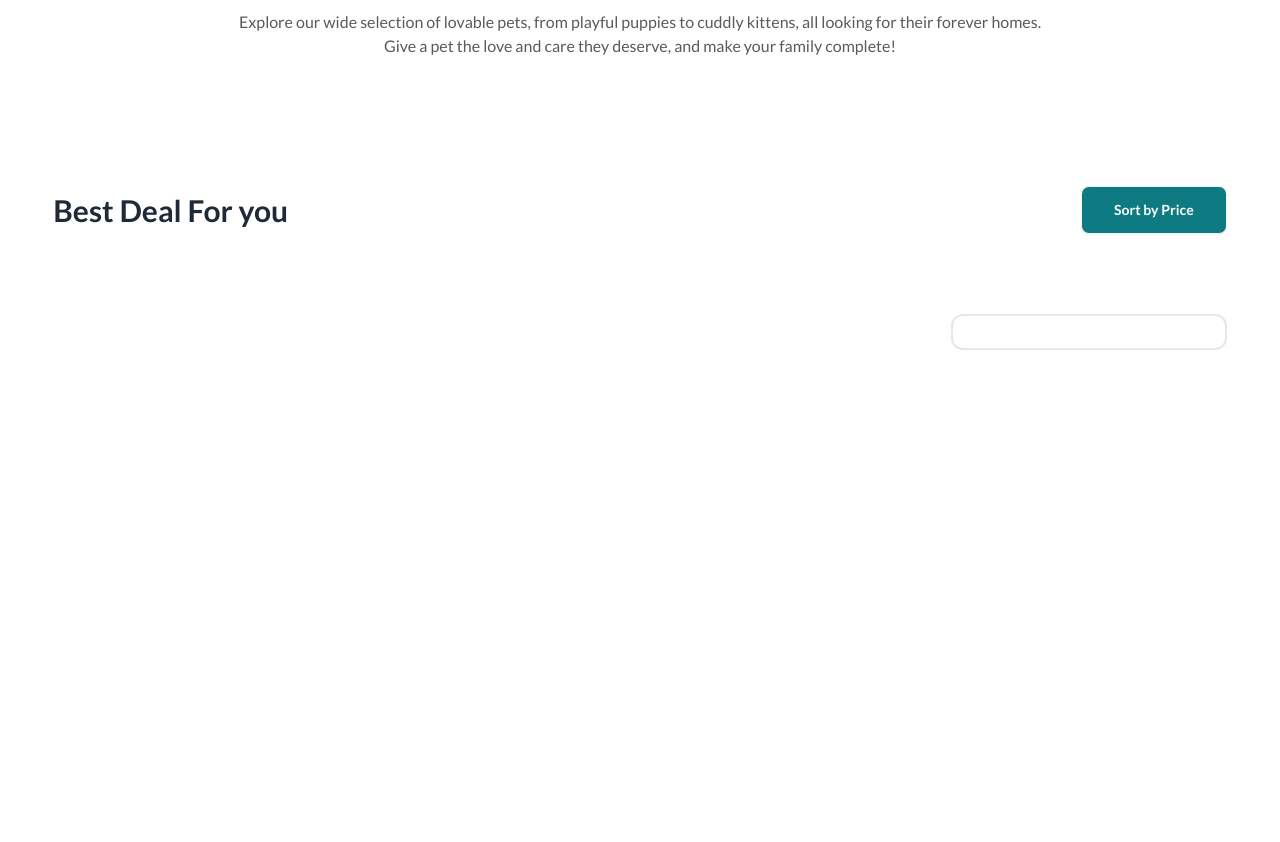
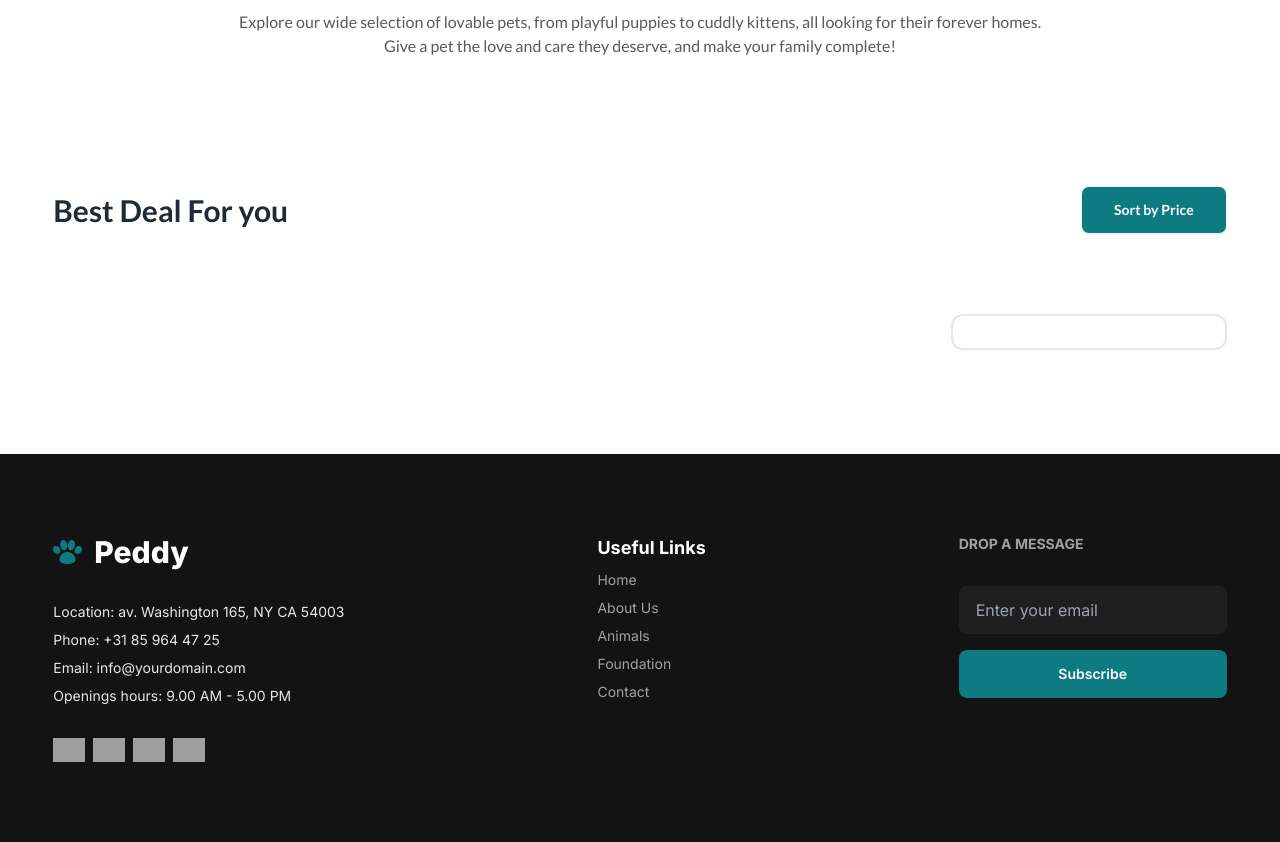
Before and after one commit to AsifurRahman10/Pet-adoption-website, a plain HTML site: page index.html in a window 1280 px wide. Shown: the part 1132-1974 px from the top of the page. Before the commit the page ends 1586 px from the top, so only its background shows below. Drawn offline with nearby package versions, Linux system fonts and the light colour scheme; no server answers; grey boxes are pictures that could not be loaded.

Commit message:
footer added

```diff
--- a/index.html
+++ b/index.html
@@ -183,7 +183,84 @@
       </section>
       <!-- pet card section ends -->
     </main>
+    <!-- footer starts -->
 
+    <section class="bg-[#131313]">
+      <footer
+        class="footer text-base-content py-20 w-11/12 mx-auto justify-between text-white font-[inter]"
+      >
+        <nav>
+          <div class="flex items-center gap-3 mb-6">
+            <img src="./images/logo.webp" alt="" />
+            <p class="font-extrabold text-3xl">Peddy</p>
+          </div>
+          <a class="link link-hover text-[#e7e7e7]"
+            >Location: av. Washington 165, NY CA 54003</a
+          >
+          <a class="link link-hover text-[#e7e7e7]">Phone: +31 85 964 47 25</a>
+          <a class="link link-hover text-[#e7e7e7]"
+            >Email: info@yourdomain.com</a
+          >
+          <a class="link link-hover text-[#e7e7e7]"
+            >Openings hours: 9.00 AM - 5.00 PM</a
+          >
+          <div class="flex gap-2 items-center mt-6">
+            <a href=""
+              ><img
+                width="32"
+                height="32"
+                src="https://img.icons8.com/fluency/48/facebook-new.png"
+                alt="facebook-new"
+            /></a>
+            <a href=""
+              ><img
+                width="32"
+                height="32"
+                src="https://img.icons8.com/ios-glyphs/30/FFFFFF/twitterx--v2.png"
+                alt="twitterx--v2"
+            /></a>
+            <a href=""
+              ><img
+                width="32"
+                height="32"
+                src="https://img.icons8.com/color/50/youtube-play.png"
+                alt="youtube-play"
+            /></a>
+            <a href=""
+              ><img
+                width="32"
+                height="32"
+                src="https://img.icons8.com/fluency/48/instagram-new.png"
+                alt="instagram-new"
+            /></a>
+          </div>
+        </nav>
+        <nav>
+          <h6 class="font-bold text-lg text-white">Useful Links</h6>
+          <a class="link link-hover text-[#a1a1a1]">Home</a>
+          <a class="link link-hover text-[#a1a1a1]">About Us</a>
+          <a class="link link-hover text-[#a1a1a1]">Animals</a>
+          <a class="link link-hover text-[#a1a1a1]">Foundation</a>
+          <a class="link link-hover text-[#a1a1a1]">Contact</a>
+        </nav>
+        <form>
+          <h6 class="footer-title mb-6">Drop a Message</h6>
+          <fieldset class="form-control">
+            <div class="flex flex-col gap-4">
+              <input
+                type="text"
+                placeholder="Enter your email"
+                class="input input-bordered bg-[#1f1f1f]"
+              />
+              <button class="btn bg-[#0E7A81] text-white border-none">
+                Subscribe
+              </button>
+            </div>
+          </fieldset>
+        </form>
+      </footer>
+    </section>
+    <!-- footer ends -->
     <!-- js connect -->
     <script src="./js/app.js"></script>
   </body>
```
Also changed, not shown: 1 other file.
